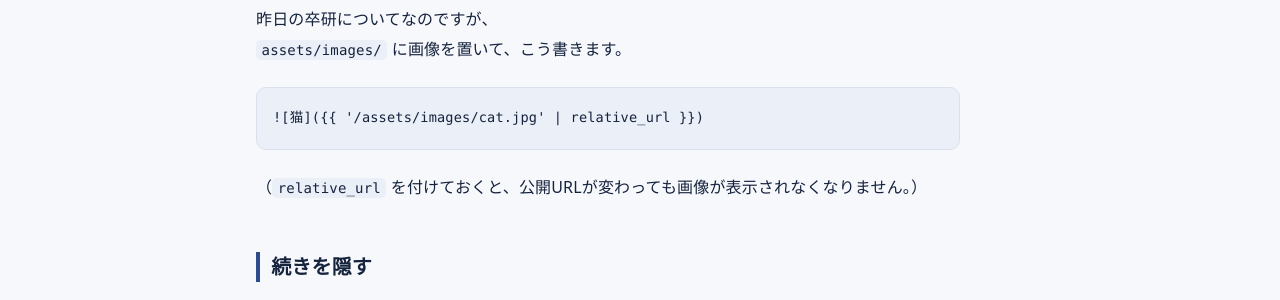
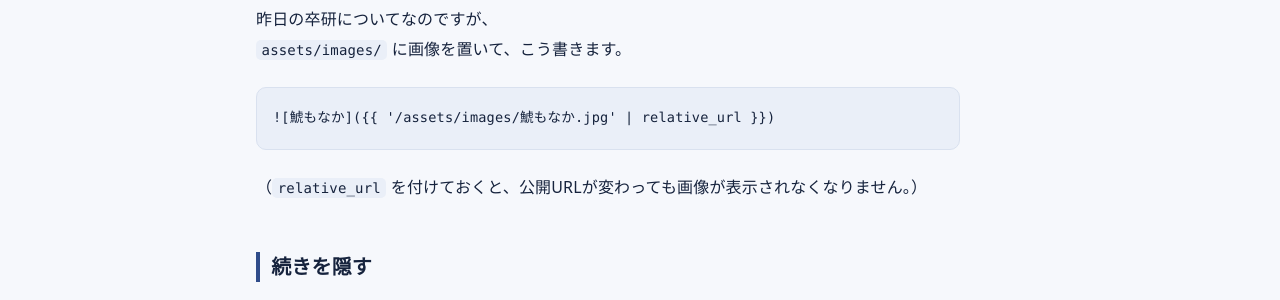
Before and after one commit to sakurazaka-math/sakurazaka-math.github.io, a Jekyll site: the page built from _posts/2026-07-30-hello.md, in a window 1280 px wide and 900 px high, scrolled down 1275 px. Shown: the part 291-591 px from the top of the window. Built offline with Jekyll 4.4.1, drawn with Linux system fonts in a browser that asks for light colours.

Commit message:
Update 2026-07-30-hello.md

````diff
--- a/_posts/2026-07-30-hello.md
+++ b/_posts/2026-07-30-hello.md
@@ -39,7 +39,7 @@ mood: ふつう
 
 {% raw %}
 ```markdown
-![猫]({{ '/assets/images/cat.jpg' | relative_url }})
+![鯱もなか]({{ '/assets/images/鯱もなか.jpg' | relative_url }})
 ```
 {% endraw %}
 
````
